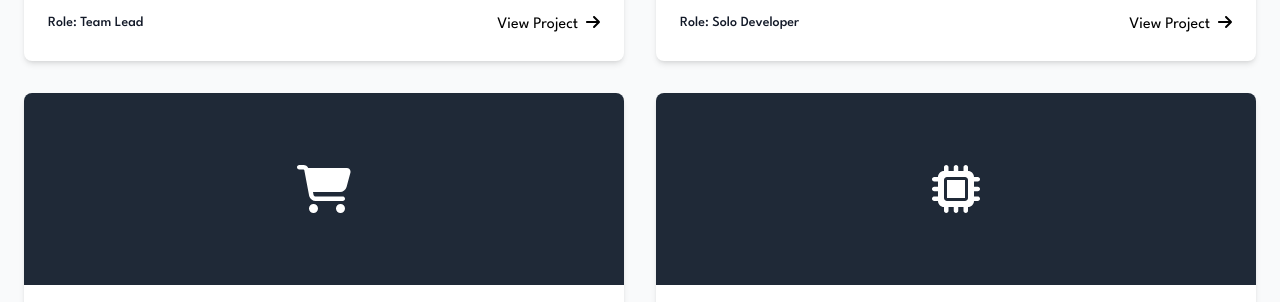
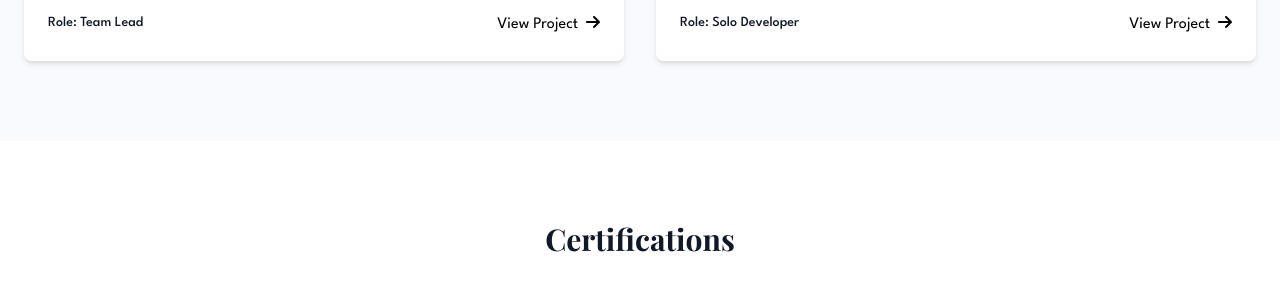
Before and after one commit to Vinodhariharan/Portfolio, a plain HTML site: page index.html in a window 1280 px wide. Shown: the part 3614-3916 px from the top of the page. Drawn offline with nearby package versions, Linux system fonts and the light colour scheme; a web font is replaced by a local one.

Commit message:
Update index.html

```diff
--- a/index.html
+++ b/index.html
@@ -479,7 +479,7 @@
                     </div>
                 </div>
 
-                <div class="project-card bg-white rounded-lg overflow-hidden shadow-md animate-on-scroll">
+                <!-- <div class="project-card bg-white rounded-lg overflow-hidden shadow-md animate-on-scroll">
                     <div class="h-48 bg-gray-800 flex items-center justify-center">
                         <i class="fas fa-shopping-cart text-5xl text-white"></i>
                     </div>
@@ -529,7 +529,7 @@
                                     class="fas fa-arrow-right ml-1"></i></a>
                         </div>
                     </div>
-                </div>
+                </div> -->
             </div>
         </div>
     </section>
```
